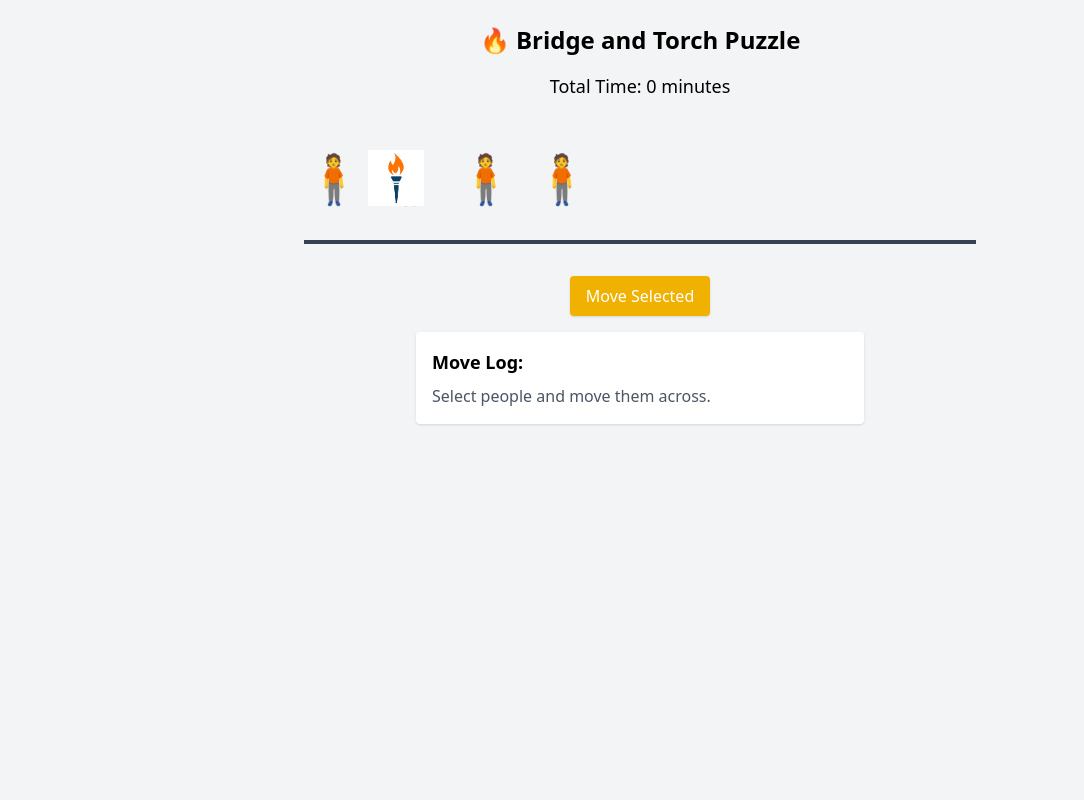
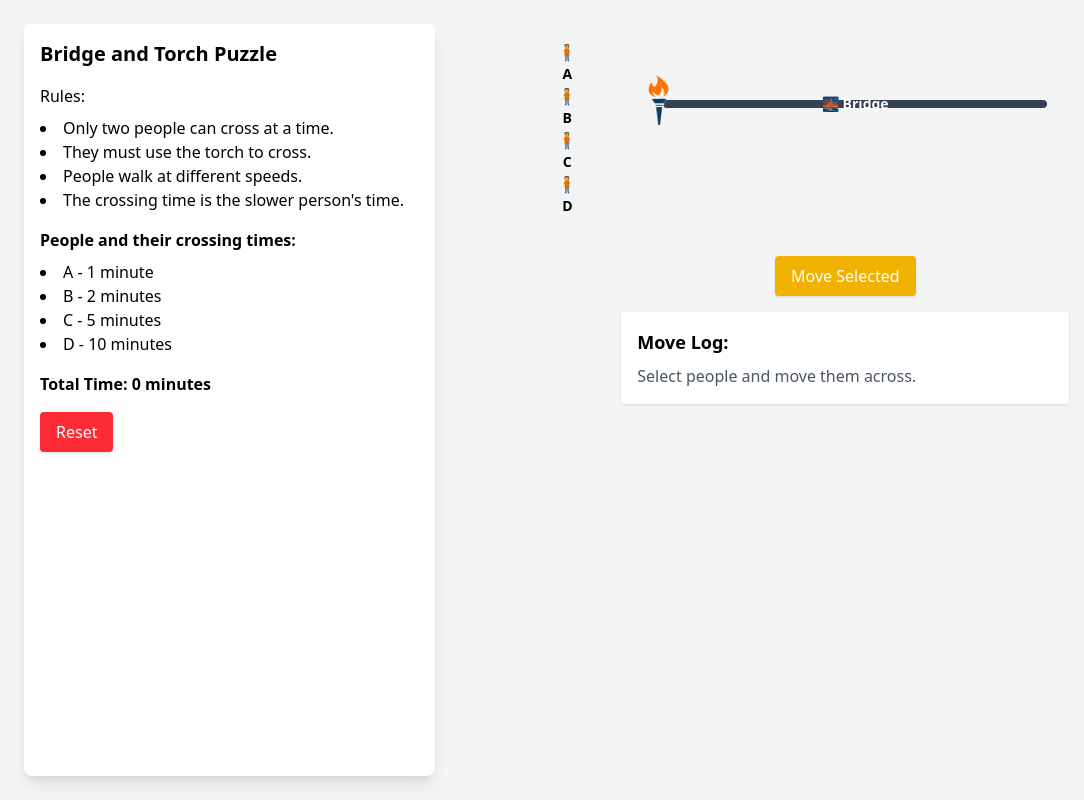
Before and after one commit to mohanaswarupaseepana/Genius-Gateway, a React (Vite) app: page /bridgetorch in a window 1280 px wide. Shown: the whole page, without its empty margins (0-1084 px from the left). Built offline with nearby package versions, Linux system fonts and the light colour scheme.

Commit message:
bridge torch

```diff
--- a/src/components/BridgeTorch.jsx
+++ b/src/components/BridgeTorch.jsx
@@ -1,6 +1,6 @@
 import { useState } from "react";
 
-const BridgeTorchPuzzle = () => {
+const BridgeTorch = () => {
   const people = [
     { name: "A", time: 1 },
     { name: "B", time: 2 },
@@ -31,63 +31,113 @@ const BridgeTorchPuzzle = () => {
     const moveTime = Math.max(...selected.map((p) => p.time));
     setTotalTime(totalTime + moveTime);
 
-    if (torch === "left" && selected.length === 2) {
-      setLeftSide(leftSide.filter((p) => !selected.includes(p)));
-      setRightSide([...rightSide, ...selected]);
+    if (torch === "left") {
+      const newLeftSide = leftSide.filter((p) => !selected.includes(p));
+      const newRightSide = [...rightSide, ...selected];
+      setLeftSide(newLeftSide);
+      setRightSide(newRightSide);
       setTorch("right");
       setLogs([...logs, `Moved ${selected.map(p => p.name).join(" & ")} → Right (Time: ${moveTime})`]);
-    } else if (torch === "right" && selected.length === 1) {
-      setRightSide(rightSide.filter((p) => !selected.includes(p)));
-      setLeftSide([...leftSide, ...selected]);
+
+      if (newRightSide.length === 4) {
+        setGameOver(true);
+      }
+    } else if (torch === "right") {
+      const newRightSide = rightSide.filter((p) => !selected.includes(p));
+      const newLeftSide = [...leftSide, ...selected];
+      setRightSide(newRightSide);
+      setLeftSide(newLeftSide);
       setTorch("left");
       setLogs([...logs, `Moved ${selected[0].name} → Left (Time: ${moveTime})`]);
     }
+
     setSelected([]);
+  };
 
-    if (rightSide.length === 4) {
-      setGameOver(true);
-    }
+  const handleReset = () => {
+    setLeftSide([...people]);
+    setRightSide([]);
+    setTorch("left");
+    setTotalTime(0);
+    setSelected([]);
+    setLogs([]);
+    setGameOver(false);
   };
 
   return (
-    <div className="p-6 bg-gray-100 min-h-screen flex flex-col items-center">
-      <h1 className="text-2xl font-bold mb-4">🔥 Bridge and Torch Puzzle</h1>
-      {gameOver ? (
-        <div className="text-green-600 text-lg font-bold">🎉 Success! Everyone crossed in {totalTime} minutes! 🎉</div>
-      ) : (
-        <>
-          <p className="mb-4 text-lg">Total Time: {totalTime} minutes</p>
-          <div className="relative w-full max-w-2xl h-32 flex items-center justify-center border-b-4 border-gray-700 mb-4">
-            <div className="absolute left-0 flex space-x-4 text-5xl">
+    <div className="p-6 bg-gray-100 min-h-screen flex">
+      <div className="w-1/3 p-4 bg-white shadow-lg rounded-lg">
+        <h2 className="text-xl font-bold mb-4">Bridge and Torch Puzzle</h2>
+        <p className="mb-2">Rules:</p>
+        <ul className="list-disc list-inside mb-4">
+          <li>Only two people can cross at a time.</li>
+          <li>They must use the torch to cross.</li>
+          <li>People walk at different speeds.</li>
+          <li>The crossing time is the slower person's time.</li>
+        </ul>
+        <p className="mb-2 font-bold">People and their crossing times:</p>
+        <ul className="list-disc list-inside mb-4">
+          <li>A - 1 minute</li>
+          <li>B - 2 minutes</li>
+          <li>C - 5 minutes</li>
+          <li>D - 10 minutes</li>
+        </ul>
+        <p className="font-bold">Total Time: {totalTime} minutes</p>
+        <button onClick={handleReset} className="mt-4 bg-red-500 text-white px-4 py-2 rounded shadow hover:bg-red-700">
+          Reset
+        </button>
+      </div>
+
+      <div className="w-2/3 p-4 flex flex-col items-center">
+        {/* Left and Right Side Human Containers */}
+        <div className="flex justify-between w-full max-w-xl mb-6">
+          <div className="flex flex-col items-center">
             {leftSide.map((p) => (
-                <span key={p.name} onClick={() => handleSelect(p)} className={`cursor-pointer ${selected.includes(p) ? "text-blue-500" : "text-black"}`}>
-                  🧍
+              <span key={p.name} onClick={() => handleSelect(p)}
+                className={`cursor-pointer flex flex-col items-center ${selected.includes(p) ? "text-blue-500" : "text-black"}`}>
+                🧍<span className="text-sm font-bold">{p.name}</span>
               </span>
             ))}
           </div>
 
-            <img
-              src="./flame_torch.jpg"
-              alt="Torch"
-              className={`absolute h-14 w-14 transition-transform duration-500 ${torch === 'left' ? 'left-16' : 'right-16'}`}
-            />
+          {/* Bridge Area */}
+          <div className="relative flex items-center justify-center w-2/3 h-32">
+            {/* Bridge Line */}
+            <div className="absolute w-full h-2 bg-gray-700 rounded-lg top-1/2 transform -translate-y-1/2" />
+            <span className="absolute text-white text-sm font-bold">🌉 Bridge</span>
+          </div>
 
-            <div className="absolute right-0 flex space-x-4 text-5xl">
+          <div className="flex flex-col items-center">
             {rightSide.map((p) => (
-                <span key={p.name} onClick={() => handleSelect(p)} className={`cursor-pointer ${selected.includes(p) ? "text-blue-500" : "text-black"}`}>
-                  🧍
+              <span key={p.name} onClick={() => handleSelect(p)}
+                className={`cursor-pointer flex flex-col items-center ${selected.includes(p) ? "text-blue-500" : "text-black"}`}>
+                🧍<span className="text-sm font-bold">{p.name}</span>
               </span>
             ))}
           </div>
         </div>
 
+        {/* Torch Movement (only in Right Side) */}
+        <div className="absolute flex items-center justify-center w-10 h-10 transition-all duration-500"
+          style={{ left: torch === "right" ? "80%" : "50%", top: "10%" }}>
+          <img
+            src="./flame_torch.png"
+            alt="Torch"
+            className="h-14 w-7"
+          />
+        </div>
+
+        {/* Move Button */}
+        {!gameOver && (
           <button
             onClick={handleMove}
             className="mt-4 bg-yellow-500 text-white px-4 py-2 rounded shadow hover:bg-yellow-700"
           >
             Move Selected
           </button>
+        )}
 
+        {/* Log Section */}
         <div className="mt-4 w-full max-w-md p-4 bg-white shadow rounded">
           <h2 className="text-lg font-semibold mb-2">Move Log:</h2>
           <ul className="list-disc list-inside">
@@ -97,11 +147,15 @@ const BridgeTorchPuzzle = () => {
               <p className="text-gray-600">Select people and move them across.</p>
             )}
           </ul>
+          {gameOver && (
+            <p className="text-green-600 font-bold text-lg mt-4 text-center">
+              🎉 Success! Everyone crossed in {totalTime} minutes! 🎉
+            </p>
+          )}
         </div>
-        </>
-      )}
+      </div>
     </div>
   );
 };
 
-export default BridgeTorchPuzzle;
+export default BridgeTorch;
--- a/src/components/Waterjug.jsx
+++ b/src/components/Waterjug.jsx
@@ -15,10 +15,10 @@ function Waterjug({ handleSubmit, qNum }) {
   };
   useEffect(() => {
     console.log(jugs);
-    if (jugs.jug2 === 4) {
-      console.log("Success");
-      handleSubmit(qNum);
-    }
+    // if (jugs.jug2 === 4) {
+    //   console.log("Success");
+    //   handleSubmit(qNum);
+    // }
   }, [jugs]);
 
   // Handle transferring water between two jugs
```
Also changed, not shown: public/flame_torch.jpg, public/flame_torch.png (added). Lines whose indentation alone changed are shown as unchanged.
